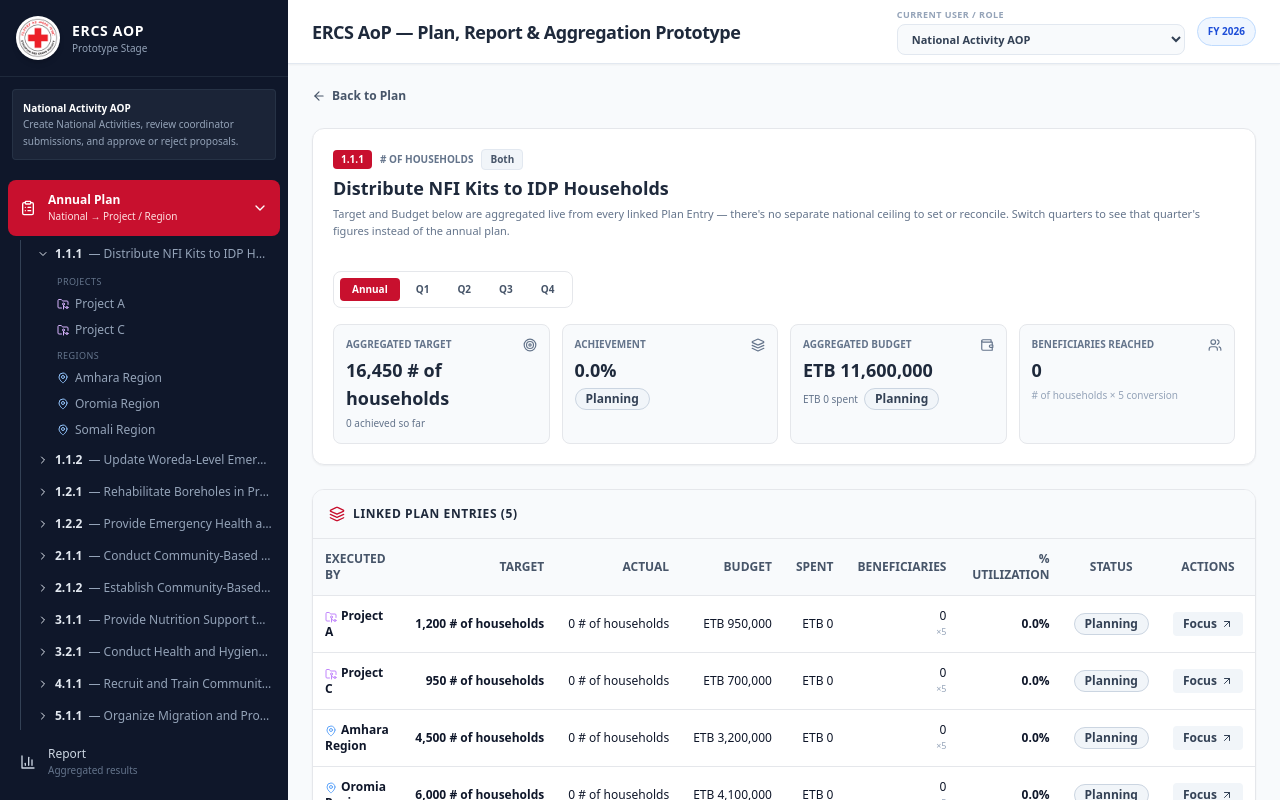
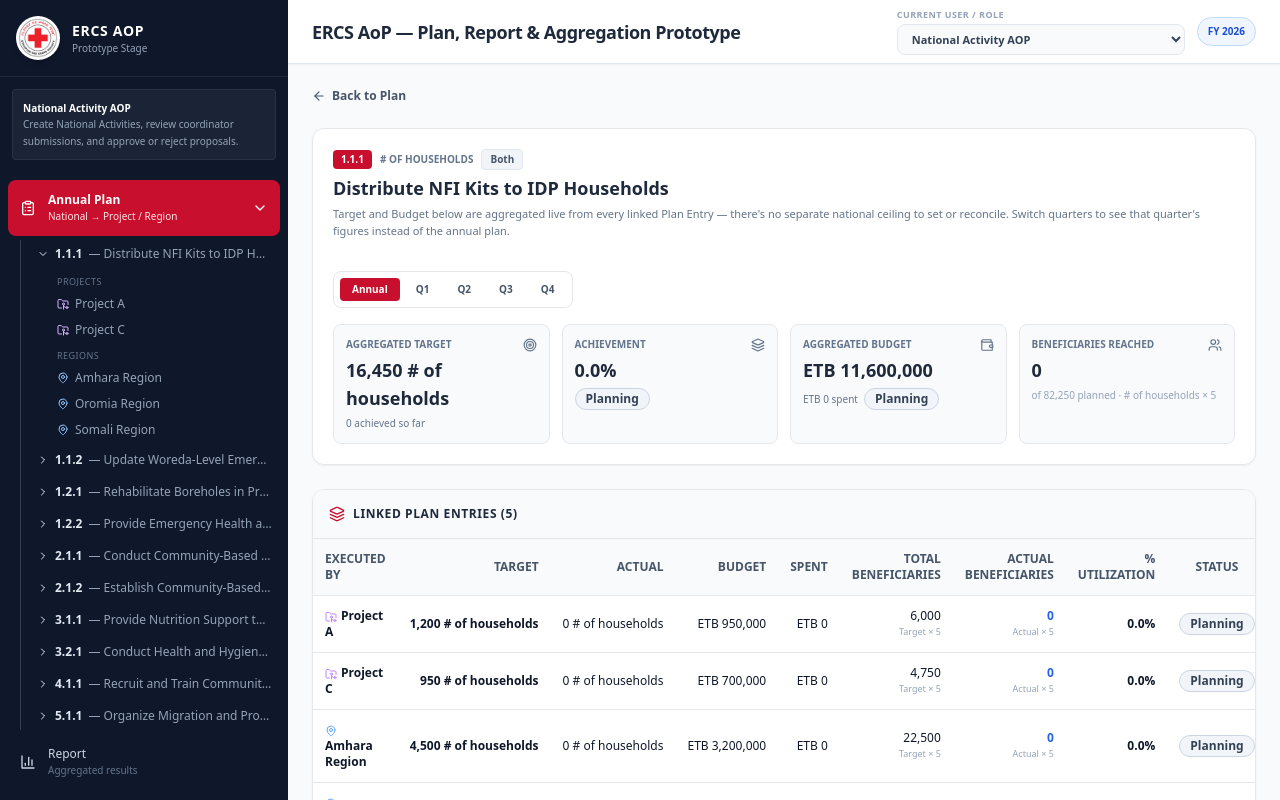
Before and after one commit to merryalem9-design/ercs-modified, a React (Vite) app: page / in a window 1280 px wide. Both pictures are taken after a click on the button "Distribute NFI Kits to IDP Households". Built offline with nearby package versions, Linux system fonts and the light colour scheme.

Commit message:
filter contradiction fixes

```diff
--- a/src/components/common/FilterBar.tsx
+++ b/src/components/common/FilterBar.tsx
@@ -34,6 +34,20 @@
     setFilters(prev => {
       if (name === 'regionId' && isSpecificSelection) return { ...prev, regionId: value, projectId: 'ALL' };
       if (name === 'projectId' && isSpecificSelection) return { ...prev, projectId: value, regionId: 'ALL' };
+      // Picking 'NONE' means "collapse to the National Activity summary
+      // only" — it must never silently coexist with the OTHER side still
+      // pinned to one specific Region/Project (that would keep narrowing
+      // the totals underneath while the UI implies a full, unscoped view).
+      // So if the other side currently holds a specific id, clear it back
+      // to 'ALL' too. Two 'NONE's together (the "no breakdown at all" case)
+      // is unaffected by this, since 'NONE' itself is never the thing being
+      // cleared here.
+      if (name === 'regionId' && value === 'NONE' && prev.projectId !== 'ALL' && prev.projectId !== 'NONE') {
+        return { ...prev, regionId: value, projectId: 'ALL' };
+      }
+      if (name === 'projectId' && value === 'NONE' && prev.regionId !== 'ALL' && prev.regionId !== 'NONE') {
+        return { ...prev, projectId: value, regionId: 'ALL' };
+      }
       return { ...prev, [name]: value };
     });
   };
--- a/src/pages/NationalActivityDetailPage.tsx
+++ b/src/pages/NationalActivityDetailPage.tsx
@@ -71,8 +71,14 @@
   const budget = sumPlannedBudget(children, quarterlyPlans, quarterId);
   const spent = sumExpenditure(children, quarterlyActuals, quarterId);
   const util = budgetUtilizationPct(spent, budget);
-  const beneficiaries = convertToBeneficiaries(actual, na.uom, uomConfigs);
   const factor = uomConfigs.find(c => c.uom.toLowerCase() === na.uom.toLowerCase())?.factor ?? 0;
+  // Total = planned reach (Target × factor); Actual = beneficiaries reached
+  // so far (Actual × factor) — both shown together so "Beneficiaries" means
+  // the same thing here as it does on the Report and Scope pages, instead
+  // of silently being Actual-only on this page while Plan Page shows
+  // Target-only under the same column name.
+  const totalBeneficiaries = convertToBeneficiaries(target, na.uom, uomConfigs);
+  const actualBeneficiaries = convertToBeneficiaries(actual, na.uom, uomConfigs);
 
   // National Activity AOP has no assigned Region/Project of their own, so
   // they neither create Plan Entries in isolation from a Region/Project
@@ -217,7 +223,12 @@
               </div>
             }
           />
-          <StatCard icon={Users} label="Beneficiaries Reached" value={beneficiaries.toLocaleString()} sub={<span className="text-slate-400">{na.uom} × {factor} conversion</span>} />
+          <StatCard
+            icon={Users}
+            label="Beneficiaries Reached"
+            value={actualBeneficiaries.toLocaleString()}
+            sub={<span className="text-slate-400">of {totalBeneficiaries.toLocaleString()} planned · {na.uom} × {factor}</span>}
+          />
         </div>
       </div>
 
@@ -247,7 +258,8 @@
                   <th className="p-3 text-right">Actual</th>
                   <th className="p-3 text-right">Budget</th>
                   <th className="p-3 text-right">Spent</th>
-                  <th className="p-3 text-right">Beneficiaries</th>
+                  <th className="p-3 text-right">Total Beneficiaries</th>
+                  <th className="p-3 text-right">Actual Beneficiaries</th>
                   <th className="p-3 text-right">% Utilization</th>
                   <th className="p-3 text-center">Status</th>
                   <th className="p-3 text-center">Actions</th>
@@ -262,7 +274,8 @@
                   const peSpent = sumExpenditure([pe], quarterlyActuals, quarterId);
                   const peAchievement = achievementPct(peActual, peTarget);
                   const peUtil = budgetUtilizationPct(peSpent, peBudget);
-                  const peBeneficiaries = convertToBeneficiaries(peActual, na.uom, uomConfigs);
+                  const peTotalBeneficiaries = convertToBeneficiaries(peTarget, na.uom, uomConfigs);
+                  const peActualBeneficiaries = convertToBeneficiaries(peActual, na.uom, uomConfigs);
                   return (
                     <tr key={pe.id} className="hover:bg-slate-50">
                       <td className="p-3">
@@ -274,8 +287,12 @@
                       <td className="p-3 text-right whitespace-nowrap">ETB {peBudget.toLocaleString()}</td>
                       <td className="p-3 text-right whitespace-nowrap">ETB {peSpent.toLocaleString()}</td>
                       <td className="p-3 text-right whitespace-nowrap">
-                        <div>{peBeneficiaries.toLocaleString()}</div>
-                        <div className="text-[9px] text-slate-400">×{uomConfigs.find(c => c.uom.toLowerCase() === na.uom.toLowerCase())?.factor ?? 0}</div>
+                        <div>{peTotalBeneficiaries.toLocaleString()}</div>
+                        <div className="text-[9px] text-slate-400">Target × {factor}</div>
+                      </td>
+                      <td className="p-3 text-right whitespace-nowrap">
+                        <div className="font-bold text-blue-600">{peActualBeneficiaries.toLocaleString()}</div>
+                        <div className="text-[9px] text-slate-400">Actual × {factor}</div>
                       </td>
                       <td className="p-3 text-right font-bold whitespace-nowrap">{peUtil.toFixed(1)}%</td>
                       <td className="p-3 text-center"><StatusBadge achievementPct={peAchievement} hasActuals={peActual > 0} /></td>
--- a/src/pages/PlanPage.tsx
+++ b/src/pages/PlanPage.tsx
@@ -141,17 +141,24 @@
   const aggregatedRows = naInScope.map(na => {
     const naEntries = filteredEntries.filter(pe => pe.national_activity_id === na.id);
     const target = sumPlannedTarget(naEntries, quarterlyPlans, q);
+    const actual = sumActual(naEntries, quarterlyActuals, q);
     const budget = sumPlannedBudget(naEntries, quarterlyPlans, q);
     const spent = sumExpenditure(naEntries, quarterlyActuals, q);
     const utilization = budgetUtilizationPct(spent, budget);
     const factor = uomConfigs.find(c => c.uom.toLowerCase() === na.uom.toLowerCase())?.factor ?? 0;
+    // Total = planned reach (Target × factor); Actual = beneficiaries
+    // reached so far (Actual × factor) — showing both keeps this figure
+    // consistent with the Report/Scope pages instead of only ever showing
+    // the planned side here.
     const beneficiaries = convertToBeneficiaries(target, na.uom, uomConfigs);
-    return { na, entryCount: naEntries.length, target, budget, spent, utilization, beneficiaries, factor };
+    const actualBeneficiaries = convertToBeneficiaries(actual, na.uom, uomConfigs);
+    return { na, entryCount: naEntries.length, target, actual, budget, spent, utilization, beneficiaries, actualBeneficiaries, factor };
   });
 
   const aggregatedTotalBudget = aggregatedRows.reduce((s, r) => s + r.budget, 0);
   const aggregatedTotalSpent = aggregatedRows.reduce((s, r) => s + r.spent, 0);
   const aggregatedTotalBeneficiaries = aggregatedRows.reduce((s, r) => s + r.beneficiaries, 0);
+  const aggregatedTotalActualBeneficiaries = aggregatedRows.reduce((s, r) => s + r.actualBeneficiaries, 0);
   const aggregatedTotalUtilization = budgetUtilizationPct(aggregatedTotalSpent, aggregatedTotalBudget);
 
   // ---------------------------------------------------------------------
@@ -167,13 +174,15 @@
     const utilization = budgetUtilizationPct(spent, budget);
     const factor = na ? (uomConfigs.find(c => c.uom.toLowerCase() === na.uom.toLowerCase())?.factor ?? 0) : 0;
     const beneficiaries = convertToBeneficiaries(target, na?.uom || '', uomConfigs);
+    const actualBeneficiaries = convertToBeneficiaries(actual, na?.uom || '', uomConfigs);
     const scopeName = pe.scope_type === 'Regional' ? regions.find(r => r.id === pe.region_id)?.name : projects.find(p => p.id === pe.project_id)?.name;
-    return { pe, na, target, budget, actual, spent, achievement, utilization, beneficiaries, factor, scopeName };
+    return { pe, na, target, budget, actual, spent, achievement, utilization, beneficiaries, actualBeneficiaries, factor, scopeName };
   });
 
   const executionTotalBudget = executionRows.reduce((s, r) => s + r.budget, 0);
   const executionTotalSpent = executionRows.reduce((s, r) => s + r.spent, 0);
   const executionTotalBeneficiaries = executionRows.reduce((s, r) => s + r.beneficiaries, 0);
+  const executionTotalActualBeneficiaries = executionRows.reduce((s, r) => s + r.actualBeneficiaries, 0);
   const executionTotalUtilization = budgetUtilizationPct(executionTotalSpent, executionTotalBudget);
 
   return (
@@ -217,7 +226,8 @@
                     <th className="p-3">UOM</th>
                     <th className="p-3 text-right">Target</th>
                     <th className="p-3 text-right">Budget (ETB)</th>
-                    <th className="p-3 text-right">Beneficiaries</th>
+                    <th className="p-3 text-right">Total Beneficiaries</th>
+                    <th className="p-3 text-right">Actual Beneficiaries</th>
                     <th className="p-3 text-right">% Utilization</th>
                     <th className="p-3 text-center">Open</th>
                   </tr>
@@ -238,6 +248,10 @@
                         <div className="font-bold">{row.beneficiaries.toLocaleString()}</div>
                         <div className="text-[9px] text-slate-400">Target × {row.factor}</div>
                       </td>
+                      <td className="p-3 text-right whitespace-nowrap">
+                        <div className="font-bold text-blue-600">{row.actualBeneficiaries.toLocaleString()}</div>
+                        <div className="text-[9px] text-slate-400">Actual × {row.factor}</div>
+                      </td>
                       <td className="p-3 text-right font-bold whitespace-nowrap">{row.utilization.toFixed(1)}%</td>
                       <td className="p-3 text-center">
                         <button onClick={() => viewLinkMap(row.na.id)} className="text-[10px] font-bold text-ercs-red inline-flex items-center gap-0.5">
@@ -253,6 +267,7 @@
                     <td className="p-3 text-right text-slate-300" title="Targets use different units across activities and are not summable">—</td>
                     <td className="p-3 text-right">{aggregatedTotalBudget.toLocaleString()}</td>
                     <td className="p-3 text-right">{aggregatedTotalBeneficiaries.toLocaleString()}</td>
+                    <td className="p-3 text-right">{aggregatedTotalActualBeneficiaries.toLocaleString()}</td>
                     <td className="p-3 text-right">{aggregatedTotalUtilization.toFixed(1)}%</td>
                     <td className="p-3"></td>
                   </tr>
@@ -281,7 +296,8 @@
                     <th className="p-3">Executed By</th>
                     <th className="p-3 text-right">Target</th>
                     <th className="p-3 text-right">Budget (ETB)</th>
-                    <th className="p-3 text-right">Beneficiaries</th>
+                    <th className="p-3 text-right">Total Beneficiaries</th>
+                    <th className="p-3 text-right">Actual Beneficiaries</th>
                     <th className="p-3 text-right">% Utilization</th>
                     <th className="p-3 text-center">Status</th>
                     {isCoordinator && <th className="p-3 text-center">Actions</th>}
@@ -303,6 +319,10 @@
                         <div className="font-bold">{row.beneficiaries.toLocaleString()}</div>
                         <div className="text-[9px] text-slate-400">Target × {row.factor}</div>
                       </td>
+                      <td className="p-3 text-right whitespace-nowrap">
+                        <div className="font-bold text-blue-600">{row.actualBeneficiaries.toLocaleString()}</div>
+                        <div className="text-[9px] text-slate-400">Actual × {row.factor}</div>
+                      </td>
                       <td className="p-3 text-right font-bold whitespace-nowrap">{row.utilization.toFixed(1)}%</td>
                       <td className="p-3 text-center"><StatusBadge achievementPct={row.achievement} hasActuals={row.actual > 0} /></td>
                       {isCoordinator && (
@@ -322,6 +342,7 @@
                     <td className="p-3 text-right text-slate-300" title="Targets use different units across activities and are not summable">—</td>
                     <td className="p-3 text-right">{executionTotalBudget.toLocaleString()}</td>
                     <td className="p-3 text-right">{executionTotalBeneficiaries.toLocaleString()}</td>
+                    <td className="p-3 text-right">{executionTotalActualBeneficiaries.toLocaleString()}</td>
                     <td className="p-3 text-right">{executionTotalUtilization.toFixed(1)}%</td>
                     <td className="p-3" colSpan={isCoordinator ? 2 : 1}></td>
                   </tr>
--- a/src/pages/QuarterlyEntryPage.tsx
+++ b/src/pages/QuarterlyEntryPage.tsx
@@ -97,7 +97,11 @@
   const hasQuarterlyPlanForThisQuarter = !!planForQuarter;
   const quarterlyAchievement = achievementPct(actualVal, plannedTarget);
   const quarterlyBudgetUtil = budgetUtilizationPct(expVal, plannedBudget);
-  const isOverBudget = quarterlyBudgetUtil > 100;
+  // budgetUtilizationPct reports 0% whenever the planned budget is 0 (there's
+  // no meaningful ratio to compute), which would otherwise hide real spend
+  // against a quarter that was never budgeted — so treat "spent something,
+  // planned nothing" as over budget too, on top of the normal >100% case.
+  const isOverBudget = quarterlyBudgetUtil > 100 || (plannedBudget === 0 && expVal > 0);
 
   const cumulativeActual = sumActual([entry], quarterlyActuals);
   const cumulativeAchievement = achievementPct(cumulativeActual, entry.annual_target);
--- a/src/pages/QuarterlyPlanPage.tsx
+++ b/src/pages/QuarterlyPlanPage.tsx
@@ -9,6 +9,15 @@
   const parsed = Number(raw);
   return Number.isFinite(parsed) ? Math.max(0, parsed) : 0;
 };
+
+// Quarterly figures are entered as plain numbers (including fractions, e.g.
+// 1.5 boreholes/quarter), and reconciliation compares a SUM of four such
+// numbers back against the annual figure. Comparing with strict `!==` can
+// flag a false mismatch from ordinary binary floating-point drift (e.g.
+// 0.1 + 0.2 !== 0.3), even when every quarter was entered exactly as
+// intended. A tiny tolerance avoids that false alarm without hiding any
+// real, human-sized discrepancy.
+const RECONCILE_EPSILON = 1e-6;
 
 export const QuarterlyPlanPage: React.FC = () => {
   const { quarters, getFilteredPlanEntries } = useApp();
@@ -72,8 +81,8 @@
   const rowPlans = quarters.map(q => quarterlyPlans.find(qp => qp.plan_entry_id === entry.id && qp.quarter_id === q.id));
   const sumT = rowPlans.reduce((s, qp) => s + (qp?.target || 0), 0);
   const sumB = rowPlans.reduce((s, qp) => s + (qp?.budget || 0), 0);
-  const targetMismatch = sumT !== entry.annual_target;
-  const budgetMismatch = sumB !== entry.annual_budget;
+  const targetMismatch = Math.abs(sumT - entry.annual_target) > RECONCILE_EPSILON;
+  const budgetMismatch = Math.abs(sumB - entry.annual_budget) > RECONCILE_EPSILON;
 
   const setQuarterField = (quarterId: QuarterId, field: 'target' | 'budget', raw: string) => {
     let value = clampNonNegative(raw);
@@ -93,19 +102,22 @@
     });
   };
 
+  // A true even split — annual/4 for every quarter, fractions included.
+  // Some UOMs (e.g. "6 boreholes") don't divide into 4 whole numbers, and
+  // the seeded data already relies on that (1.5/quarter for an annual
+  // target of 6). Dividing by 4 is exact in binary floating point (4 is a
+  // power of two), so this always sums back to the annual figure exactly —
+  // no remainder-to-last-quarter workaround needed.
   const splitEvenly = () => {
-    const baseTarget = Math.floor(entry.annual_target / 4);
-    const remainderTarget = entry.annual_target - baseTarget * 4;
-    const baseBudget = Math.floor(entry.annual_budget / 4);
-    const remainderBudget = entry.annual_budget - baseBudget * 4;
-    quarters.forEach((q, idx) => {
-      const isLast = idx === quarters.length - 1;
+    const evenTarget = entry.annual_target / 4;
+    const evenBudget = entry.annual_budget / 4;
+    quarters.forEach(q => {
       upsertQuarterlyPlan({
         id: `qp-${entry.id}-${q.id}`,
         plan_entry_id: entry.id,
         quarter_id: q.id,
-        target: baseTarget + (isLast ? remainderTarget : 0),
-        budget: baseBudget + (isLast ? remainderBudget : 0),
+        target: evenTarget,
+        budget: evenBudget,
       });
     });
   };
```
